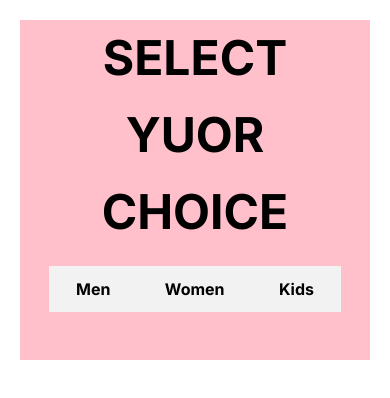
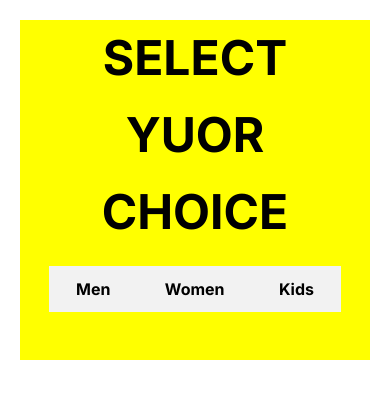
Before and after one commit to adityaPawar1999/Assignment-For-Marmeto, a plain HTML site: page index.html in a window 390 px wide. Drawn offline with Linux system fonts and the light colour scheme; no server answers.

Commit message:
Update style.css

```diff
--- a/style.css
+++ b/style.css
@@ -157,7 +157,6 @@ body {
 @media (max-width:1280px) {
   .container {
     max-width: 1024px;
-    background:green;
   }
 
 .product-card {
@@ -180,13 +179,11 @@ body {
 @media (max-width:768px) {
   .container {
     max-width: 640px;
-    background:pink;
   }
 }
 
 @media screen and(max-width:640px) {
   .container {
     max-width: 475px;
-    background:gray;
   }
 }
```
